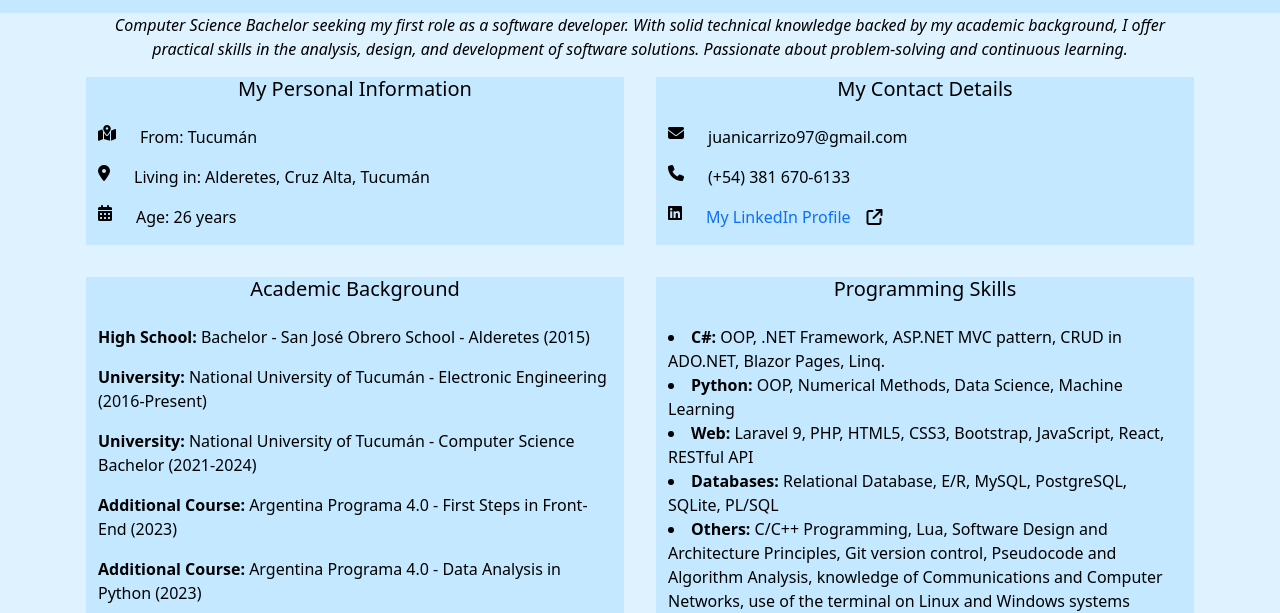
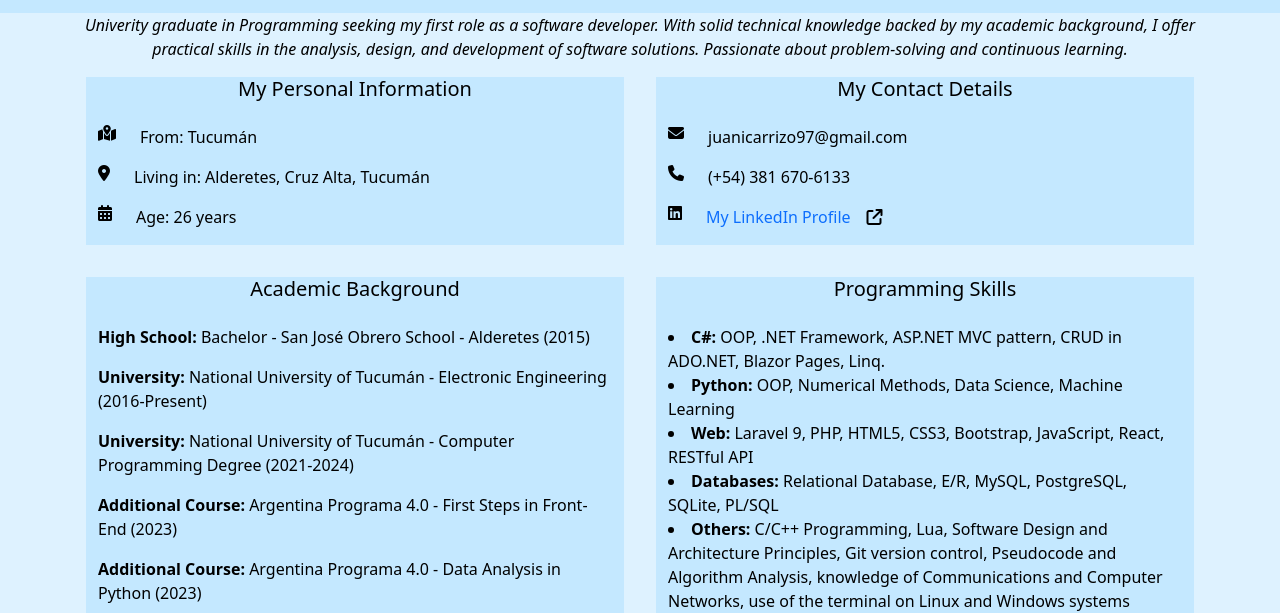
Before and after one commit to juani981/juani981.github.io, a website: page index.html in a window 1280 px wide. Shown: the part 187-800 px from the top of the page. Drawn offline with nearby package versions, Linux system fonts and the light colour scheme.

Commit message:
minor changes

```diff
--- a/index.html
+++ b/index.html
@@ -79,7 +79,7 @@
     <main class="container mx-auto">
         <section class="row">
             <cite class="text-center" id="professional-description">
-                Computer Science Bachelor seeking my first role as a software developer. With solid technical knowledge backed by my academic background, I offer practical skills in the analysis, design, and development of software solutions. Passionate about problem-solving and continuous learning.
+                Univerity graduate in Programming seeking my first role as a software developer. With solid technical knowledge backed by my academic background, I offer practical skills in the analysis, design, and development of software solutions. Passionate about problem-solving and continuous learning.
             </cite>
         </section>
         <section class="row">
@@ -119,7 +119,7 @@
                 <h5 class="text-center">Academic Background</h5>
                 <p><strong>High School:</strong> Bachelor - San José Obrero School - Alderetes (2015)</p>
                 <p><strong>University:</strong> National University of Tucumán - Electronic Engineering (2016-Present)</p>
-                <p><strong>University:</strong> National University of Tucumán - Computer Science Bachelor (2021-2024)</p>
+                <p><strong>University:</strong> National University of Tucumán - Computer Programming Degree (2021-2024)</p>
                 <p><strong>Additional Course:</strong> Argentina Programa 4.0 - First Steps in Front-End (2023)</p>
                 <p><strong>Additional Course:</strong> Argentina Programa 4.0 - Data Analysis in Python (2023)</p>
             </article>
```
